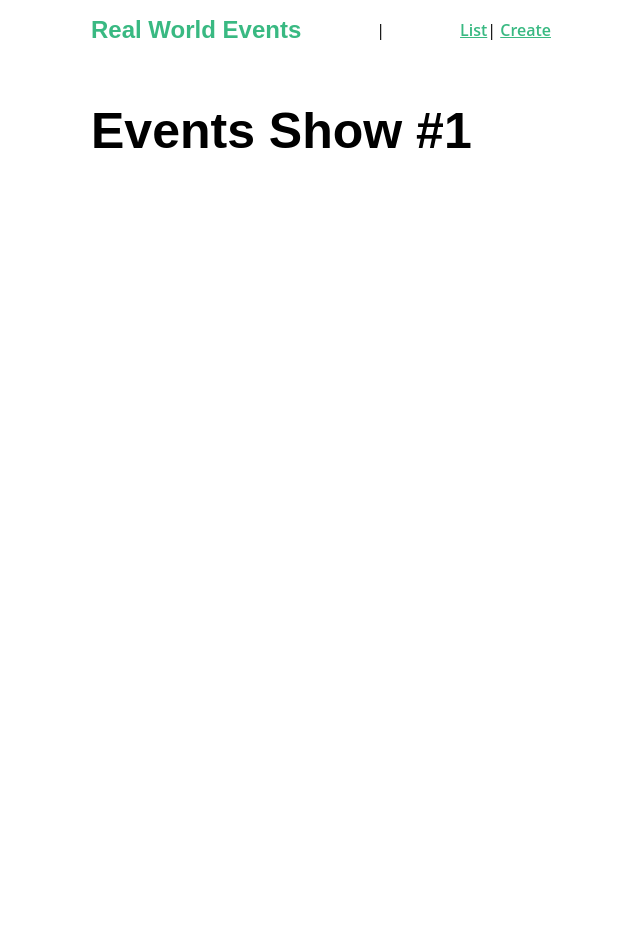
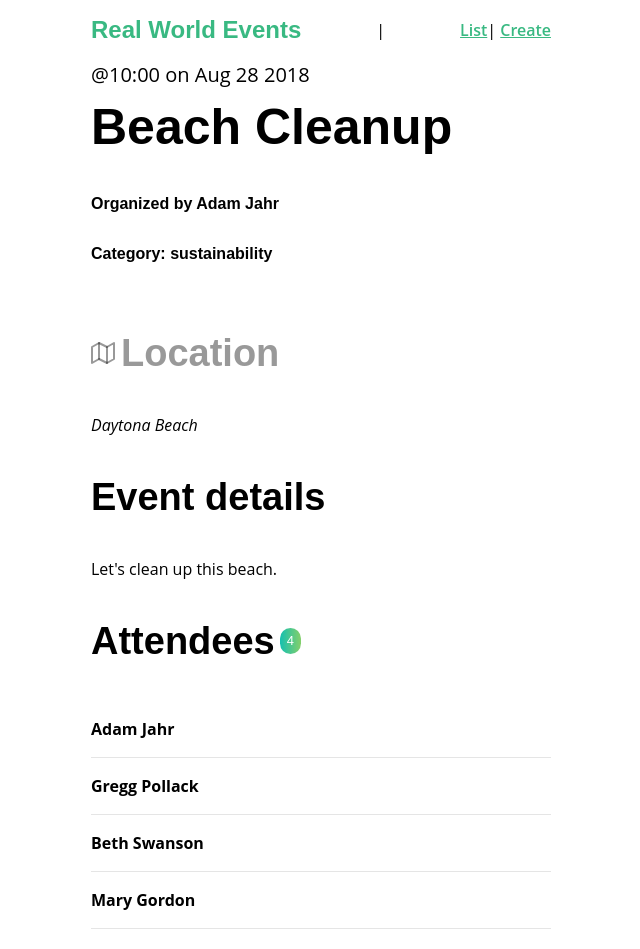
Before and after one commit to LucasVmigotto/vue-mastery, a Vue app in the folder real-world-vuejs/: page /event/1 in a window 1280 px wide. Shown: the whole page, without its empty margins (319-959 px from the left). Before the commit the page ends 800 px from the top, so only its background shows below. Built offline with nearby package versions, Linux system fonts and the light colour scheme; data requests are answered from the project's data file.

Commit message:
API calls with Axios

```diff
--- /dev/null
+++ b/real-world-vuejs/db.json
@@ -0,0 +1,226 @@
+{
+    "events": [{
+            "id": 1,
+            "title": "Beach Cleanup",
+            "date": "Aug 28 2018",
+            "time": "10:00",
+            "location": "Daytona Beach",
+            "description": "Let's clean up this beach.",
+            "organizer": "Adam Jahr",
+            "category": "sustainability",
+            "attendees": [{
+                    "id": "abc123",
+                    "name": "Adam Jahr"
+                },
+                {
+                    "id": "def456",
+                    "name": "Gregg Pollack"
+                },
+                {
+                    "id": "ghi789",
+                    "name": "Beth Swanson"
+                },
+                {
+                    "id": "jkl101",
+                    "name": "Mary Gordon"
+                }
+            ]
+        },
+        {
+            "id": 2,
+            "title": "Park Cleanup",
+            "date": "Nov 12 2018",
+            "time": "12:00",
+            "location": "132 N Magnolia Street, Orlando, Florida",
+            "description": "We're going to clean up this park.",
+            "organizer": "Adam Jahr",
+            "category": "nature",
+            "attendees": [{
+                    "id": "ghi789",
+                    "name": "Beth Swanson"
+                },
+                {
+                    "id": "jkl101",
+                    "name": "Mary Gordon"
+                }
+            ]
+        },
+        {
+            "id": 3,
+            "title": "Pet Adoption Day",
+            "date": "Dec 2 2018",
+            "time": "12:00",
+            "location": "132 N Magnolia Street, Orlando, Florida",
+            "description": "Help animals find new homes.",
+            "organizer": "Gregg Pollack",
+            "category": "animal welfare",
+            "attendees": [{
+                    "id": "abc123",
+                    "name": "Adam Jahr"
+                },
+                {
+                    "id": "ghi789",
+                    "name": "Beth Swanson"
+                },
+                {
+                    "id": "jkl101",
+                    "name": "Mary Gordon"
+                }
+            ]
+        },
+        {
+            "id": 4,
+            "title": "Disco Party",
+            "date": "Aug 28 2018",
+            "time": "10:00",
+            "location": "Daytona Beach",
+            "description": "Let's clean up this beach.",
+            "organizer": "Adam Jahr",
+            "category": "sustainability",
+            "attendees": [{
+                    "id": "abc123",
+                    "name": "Adam Jahr"
+                },
+                {
+                    "id": "def456",
+                    "name": "Gregg Pollack"
+                },
+                {
+                    "id": "ghi789",
+                    "name": "Beth Swanson"
+                },
+                {
+                    "id": "jkl101",
+                    "name": "Mary Gordon"
+                }
+            ]
+        },
+        {
+            "id": 5,
+            "title": "Vue Users Group",
+            "date": "Nov 12 2018",
+            "time": "12:00",
+            "location": "132 N Magnolia Street, Orlando, Florida",
+            "description": "We're going to clean up this park.",
+            "organizer": "Adam Jahr",
+            "category": "nature",
+            "attendees": [{
+                    "id": "ghi789",
+                    "name": "Beth Swanson"
+                },
+                {
+                    "id": "jkl101",
+                    "name": "Mary Gordon"
+                }
+            ]
+        },
+        {
+            "id": 6,
+            "title": "Orlando Dev Meetup",
+            "date": "Dec 2 2018",
+            "time": "12:00",
+            "location": "132 N Magnolia Street, Orlando, Florida",
+            "description": "Help animals find new homes.",
+            "organizer": "Gregg Pollack",
+            "category": "animal welfare",
+            "attendees": [{
+                    "id": "abc123",
+                    "name": "Adam Jahr"
+                },
+                {
+                    "id": "ghi789",
+                    "name": "Beth Swanson"
+                },
+                {
+                    "id": "jkl101",
+                    "name": "Mary Gordon"
+                }
+            ]
+        },
+        {
+            "id": 7,
+            "title": "Yoga Class",
+            "date": "Aug 28 2018",
+            "time": "10:00",
+            "location": "Daytona Beach",
+            "description": "Let's clean up this beach.",
+            "organizer": "Adam Jahr",
+            "category": "sustainability",
+            "attendees": [{
+                    "id": "abc123",
+                    "name": "Adam Jahr"
+                },
+                {
+                    "id": "def456",
+                    "name": "Gregg Pollack"
+                },
+                {
+                    "id": "ghi789",
+                    "name": "Beth Swanson"
+                },
+                {
+                    "id": "jkl101",
+                    "name": "Mary Gordon"
+                }
+            ]
+        },
+        {
+            "id": 8,
+            "title": "Breathing Meditation",
+            "date": "Nov 12 2018",
+            "time": "12:00",
+            "location": "132 N Magnolia Street, Orlando, Florida",
+            "description": "We're going to clean up this park.",
+            "organizer": "Adam Jahr",
+            "category": "nature",
+            "attendees": [{
+                    "id": "ghi789",
+                    "name": "Beth Swanson"
+                },
+                {
+                    "id": "jkl101",
+                    "name": "Mary Gordon"
+                }
+            ]
+        },
+        {
+            "id": 9,
+            "title": "Dancing Class",
+            "date": "Dec 2 2018",
+            "time": "12:00",
+            "location": "132 N Magnolia Street, Orlando, Florida",
+            "description": "Help animals find new homes.",
+            "organizer": "Gregg Pollack",
+            "category": "animal welfare",
+            "attendees": [{
+                    "id": "abc123",
+                    "name": "Adam Jahr"
+                },
+                {
+                    "id": "ghi789",
+                    "name": "Beth Swanson"
+                },
+                {
+                    "id": "jkl101",
+                    "name": "Mary Gordon"
+                }
+            ]
+        },
+        {
+            "id": 10,
+            "category": "animal welfare",
+            "organizer": {
+                "user": {
+                    "id": "abc123",
+                    "name": "Adam Jahr"
+                }
+            },
+            "title": "Gregg's Event",
+            "description": "We'll do stuff",
+            "location": "Your House",
+            "date": "",
+            "time": "5:00",
+            "attendees": []
+        }
+    ]
+}
--- a/real-world-vuejs/package.json
+++ b/real-world-vuejs/package.json
@@ -3,11 +3,16 @@
   "version": "0.1.0",
   "private": true,
   "scripts": {
+    "start": "concurrently \"npm run serve\" \"npm run db\"",
+    "db": "json-server --watch db.json",
     "serve": "vue-cli-service serve",
     "build": "vue-cli-service build",
     "lint": "vue-cli-service lint"
   },
   "dependencies": {
+    "axios": "^0.18.0",
+    "concurrently": "^4.1.0",
+    "json-server": "^0.14.0",
     "lodash": "^4.17.11",
     "node-sass": "^4.11.0",
     "sass-loader": "^7.1.0",
--- a/real-world-vuejs/src/components/EventCard.vue
+++ b/real-world-vuejs/src/components/EventCard.vue
@@ -1,5 +1,5 @@
 <template>
-  <router-link class="event-link" :to="{ name: 'event-show', params: { id: 1 } }">
+  <router-link class="event-link" :to="{ name: 'event-show', params: { id: event.id } }">
     <div class="event-card -shadow">
       <span class="eyebrow">@{{ event.time }} on {{ event.date }}</span>
       <h4 class="title">{{ event.title }}</h4>
@@ -10,19 +10,11 @@
 
 <script>
 export default {
+  props: {
+    event: Object
+  },
   data() {
-    return {
-      event: {
-        id: 1,
-        title: 'Beach Cleanup',
-        date: 'Tues Feb 19, 2019',
-        time: '6:00',
-        attendees: [
-          { id: 'atd001', name: 'Person #1' },
-          { id: 'atd002', name: 'Person #2' }
-        ]
-      }
-    }
+    return {}
   }
 }
 </script>
--- /dev/null
+++ b/real-world-vuejs/src/services/EventServices.js
@@ -0,0 +1,19 @@
+import axios from 'axios'
+
+const apiClient = axios.create({
+  baseURL: 'http://localhost:3000',
+  withCredentials: false,
+  headers: {
+    Accept: 'application/json',
+    'content-type': 'application/json'
+  }
+})
+
+export default {
+  getEvents() {
+    return apiClient.get('/events')
+  },
+  getEvent(id) {
+    return apiClient.get(`/events/${id}`)
+  }
+}
--- a/real-world-vuejs/src/views/EventList.vue
+++ b/real-world-vuejs/src/views/EventList.vue
@@ -1,15 +1,27 @@
 <template>
   <div>
     <h1>Events Listing</h1>
-    <Event-Card/>
+    <Event-Card v-for="event in events" :key="event.id" :event="event"/>
     <BaseIcon/>
   </div>
 </template>
 <script>
 import EventCard from '@/components/EventCard.vue'
+import EventService from '@/services/EventServices.js'
 export default {
   data() {
-    return {}
+    return {
+      events: []
+    }
+  },
+  created() {
+    EventService.getEvents()
+      .then(res => {
+        this.events = res.data
+      })
+      .catch(err => {
+        console.log(`There was an error: ${err.response}`)
+      })
   },
   components: {
     EventCard
--- a/real-world-vuejs/src/views/EventShow.vue
+++ b/real-world-vuejs/src/views/EventShow.vue
@@ -1,8 +1,65 @@
 <template>
-  <h1>Events Show #{{ id }}</h1>
+  <div>
+    <div class="event-header">
+      <span class="eyebrow">@{{ event.time }} on {{ event.date }}</span>
+      <h1 class="title">{{ event.title }}</h1>
+      <h5>Organized by {{ event.organizer }}</h5>
+      <h5>Category: {{ event.category }}</h5>
+    </div>
+    <BaseIcon name="map">
+      <h2>Location</h2>
+    </BaseIcon>
+    <address>{{ event.location }}</address>
+    <h2>Event details</h2>
+    <p>{{ event.description }}</p>
+    <h2>
+      Attendees
+      <span class="badge -fill-gradient">{{ event.attendees ? event.attendees.length : 0 }}</span>
+    </h2>
+    <ul class="list-group">
+      <li v-for="(attendee, index) in event.attendees" :key="index" class="list-item">
+        <b>{{ attendee.name }}</b>
+      </li>
+    </ul>
+  </div>
 </template>
 <script>
+import EventService from '@/services/EventServices.js'
 export default {
-  props: ['id']
+  props: ['id'],
+  data() {
+    return {
+      event: {}
+    }
+  },
+  created() {
+    EventService.getEvent(this.id)
+      .then(res => {
+        this.event = res.data
+      })
+      .catch(err => {
+        console.log(`There was an error: ${err.response}`)
+      })
+  }
 }
 </script>
+<style scoped>
+.location {
+  margin-bottom: 0;
+}
+.location > .icon {
+  margin-left: 10px;
+}
+.event-header > .title {
+  margin: 0;
+}
+.list-group {
+  margin: 0;
+  padding: 0;
+  list-style: none;
+}
+.list-group > .list-item {
+  padding: 1em 0;
+  border-bottom: solid 1px #e5e5e5;
+}
+</style>
```
Also changed, not shown: 1 other file (tests, documents, lock files or other folders).
